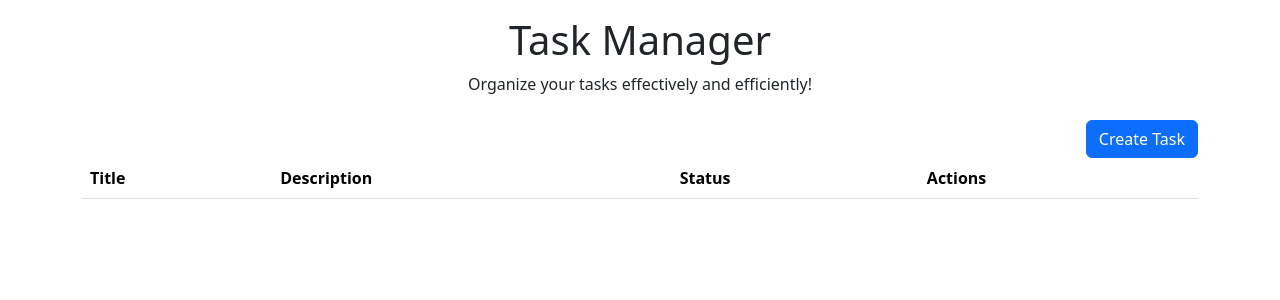
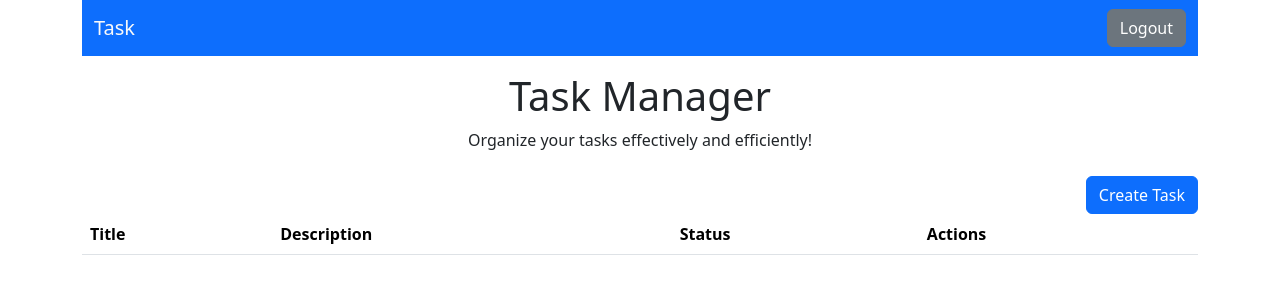
Before and after one commit to Momin9/task_manager, a Django app: page / in a window 1280 px wide. Shown: the top 300 px of the page. Run offline with Django 4.2, Linux system fonts and the light colour scheme; the visitor is signed in with stand-in values (Sample User, id 1); lists and menus that the app fills with data are empty.

Commit message:
add navbar

```diff
--- a/templates/task.html
+++ b/templates/task.html
@@ -8,6 +8,14 @@
     <link rel="stylesheet" href="https://cdn.jsdelivr.net/npm/bootstrap-icons@1.11.3/font/bootstrap-icons.css">
 </head>
 <body>
+<div class="container">
+  <nav class="navbar navbar-expand-lg bg-primary">
+    <div class="container-fluid">
+      <a class="navbar-brand text-light" href=" ">Task</a>
+      <a href="logout/" class="btn btn-secondary float-end">Logout</a>
+    </div>
+  </nav>
+</div>
 <div class="container mt-3">
     <header class="text-center mb-4">
         <h1>Task Manager</h1>
@@ -102,8 +110,8 @@
                         <td>${task.description}</td>
                         <td>${task.is_completed ? 'Completed' : 'Pending'}</td>
                         <td>
-                            <button class="btn btn-secondary" onclick="editTask('${task.id}')">Edit</button>
-                            <button class="btn btn-danger" onclick="deleteTask('${task.id}')">Delete</button>
+                            <a class="btn btn-secondary" onclick="editTask('${task.id}')"><i class="bi bi-pen"></i></a>
+                            <a class="btn btn-danger" onclick="deleteTask('${task.id}')"><i class="bi bi-trash"></i></a>
                         </td>
                     </tr>
                 `);
```
